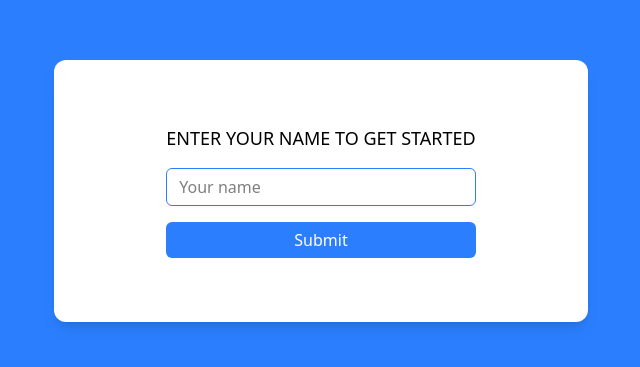
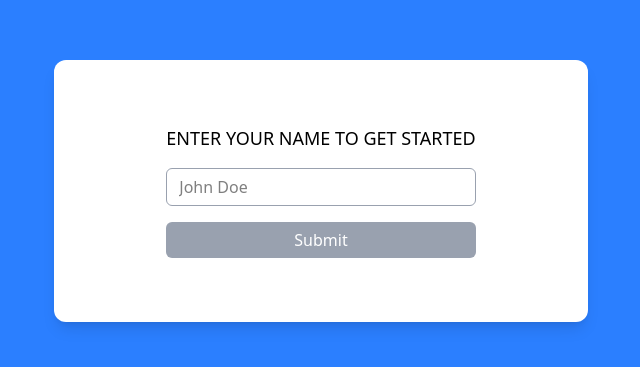
Before and after one commit to jony378892/assignment-2, a React (Vite) app: page / in a window 1280 px wide. Shown: the part 209-576 px from the top of the page, without its empty margins (319-959 px from the left). Built offline with nearby package versions, Linux system fonts and the light colour scheme.

Commit message:
Fixed some UI

```diff
--- a/src/components/Intruduction.jsx
+++ b/src/components/Intruduction.jsx
@@ -2,6 +2,7 @@ import { useRef, useState } from "react";
 
 function Introduction({ handleStart, setName }) {
   const nameRef = useRef(null);
+  const [name, setNameInput] = useState("");
 
   function handleName(e) {
     e.preventDefault();
@@ -12,20 +13,23 @@ function Introduction({ handleStart, setName }) {
   return (
     <>
       <p className="text-lg mt-10 text-center">
-        {" "}
         ENTER YOUR NAME TO GET STARTED
       </p>
       <input
         type="text"
-        className="px-3 py-1.5  border border-blue-500 rounded-md bg-white"
-        placeholder="Your name"
-        required
+        className="px-3 py-1.5 border border-gray-400 rounded-md"
+        placeholder="John Doe"
         ref={nameRef}
+        value={name}
+        onChange={(e) => setNameInput(e.target.value)}
       />
       <button
         type="submit"
-        className="text-white bg-blue-500 px-4 py-1.5 mb-10 rounded-md cursor-pointer"
-        onClick={handleName}>
+        className={`text-white px-4 py-1.5 mb-10 rounded-md cursor-pointer ${
+          !name.trim() ? "bg-gray-400 cursor-not-allowed" : "bg-blue-500"
+        }`}
+        onClick={handleName}
+        disabled={!name.trim()}>
         Submit
       </button>
     </>
```
